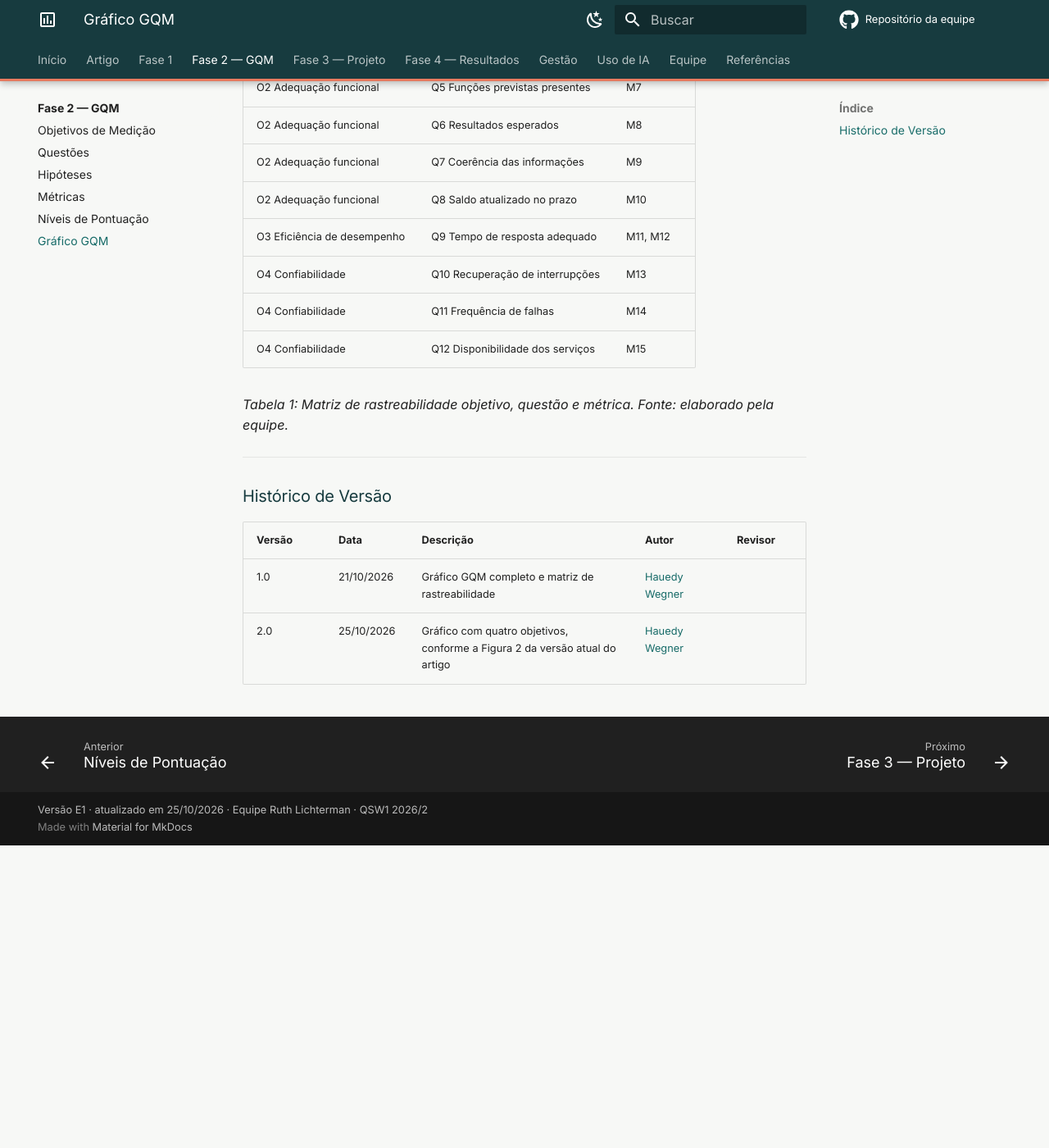
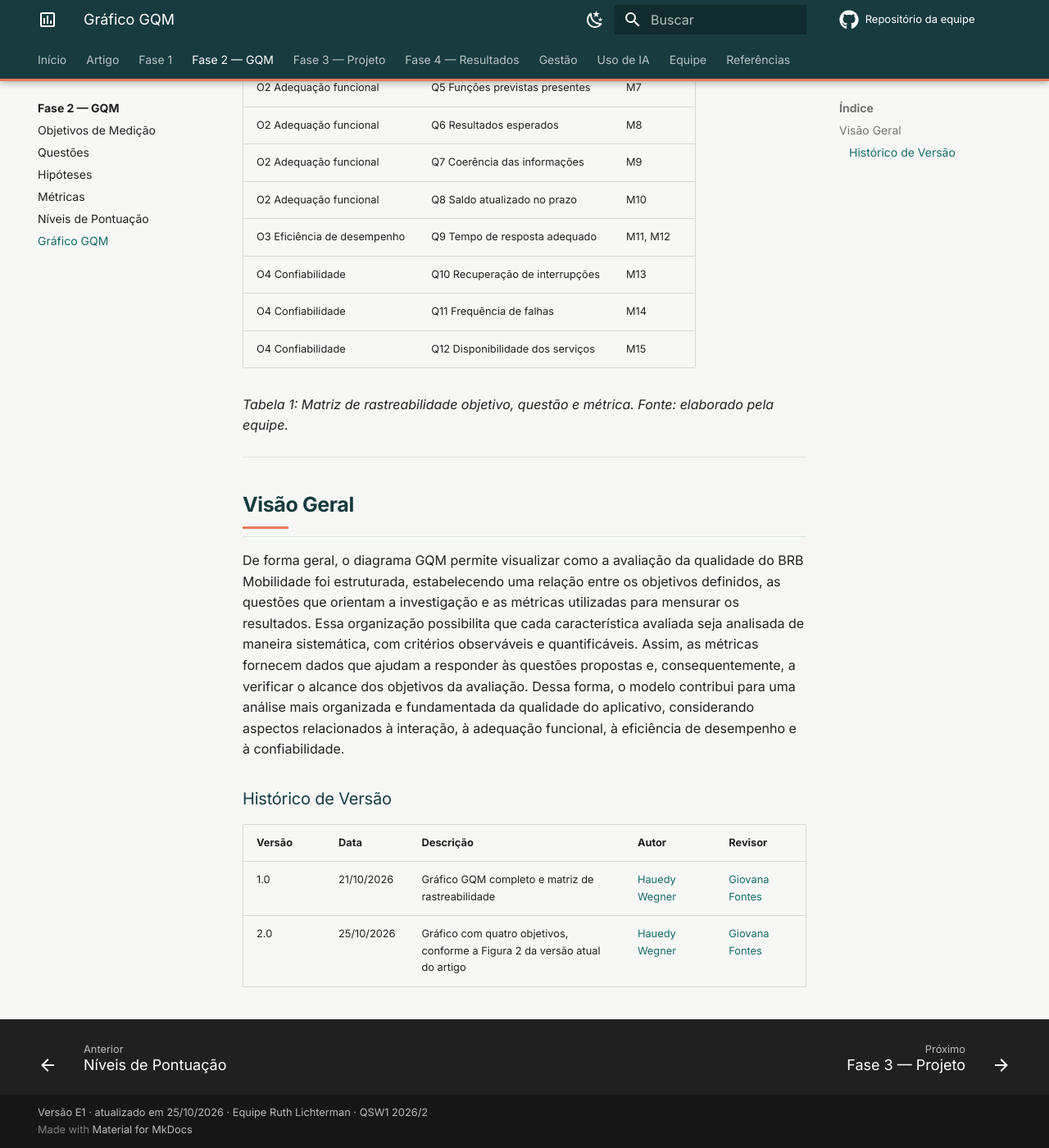
Before and after one commit to FCTE-Qualidade-de-Software-1/2026-2_T01_RUTH_LICHTERMAN, an MkDocs documentation site: the page built from docs/fase-2/grafico-gqm.md, in a window 1280 px wide and 1400 px high, scrolled down 1771 px. Shown: the whole window at 82% size. Built offline with MkDocs 1.6.1 and Material for MkDocs 9.7.7, drawn with Linux system fonts in a browser that asks for light colours; comment, search, counter and statistics services are not loaded; before the commit the page ends 2802 px from its top, so only the background shows below that.

Commit message:
Visão geral GQM

```diff
--- a/docs/fase-2/grafico-gqm.md
+++ b/docs/fase-2/grafico-gqm.md
@@ -83,9 +83,13 @@ flowchart LR
 
 ---
 
+## Visão Geral
+
+De forma geral, o diagrama GQM permite visualizar como a avaliação da qualidade do BRB Mobilidade foi estruturada, estabelecendo uma relação entre os objetivos definidos, as questões que orientam a investigação e as métricas utilizadas para mensurar os resultados. Essa organização possibilita que cada característica avaliada seja analisada de maneira sistemática, com critérios observáveis e quantificáveis. Assim, as métricas fornecem dados que ajudam a responder às questões propostas e, consequentemente, a verificar o alcance dos objetivos da avaliação. Dessa forma, o modelo contribui para uma análise mais organizada e fundamentada da qualidade do aplicativo, considerando aspectos relacionados à interação, à adequação funcional, à eficiência de desempenho e à confiabilidade.
+
 ### Histórico de Versão
 
 | Versão | Data | Descrição | Autor | Revisor |
 | :--- | :--- | :--- | :--- | :--- |
-| 1.0 | 21/10/2026 | Gráfico GQM completo e matriz de rastreabilidade | [Hauedy Wegner](https://github.com/HauedyWS) | |
-| 2.0 | 25/10/2026 | Gráfico com quatro objetivos, conforme a Figura 2 da versão atual do artigo | [Hauedy Wegner](https://github.com/HauedyWS) | |
+| 1.0 | 21/10/2026 | Gráfico GQM completo e matriz de rastreabilidade | [Hauedy Wegner](https://github.com/HauedyWS) | [Giovana Fontes](https://github.com/GiovanaFontesS) |
+| 2.0 | 25/10/2026 | Gráfico com quatro objetivos, conforme a Figura 2 da versão atual do artigo | [Hauedy Wegner](https://github.com/HauedyWS) | [Giovana Fontes](https://github.com/GiovanaFontesS) |
```
Also changed, not shown: docs/fase-2/hipoteses.md (+2 -2 lines), docs/fase-2/index.md (+2 -2 lines).
